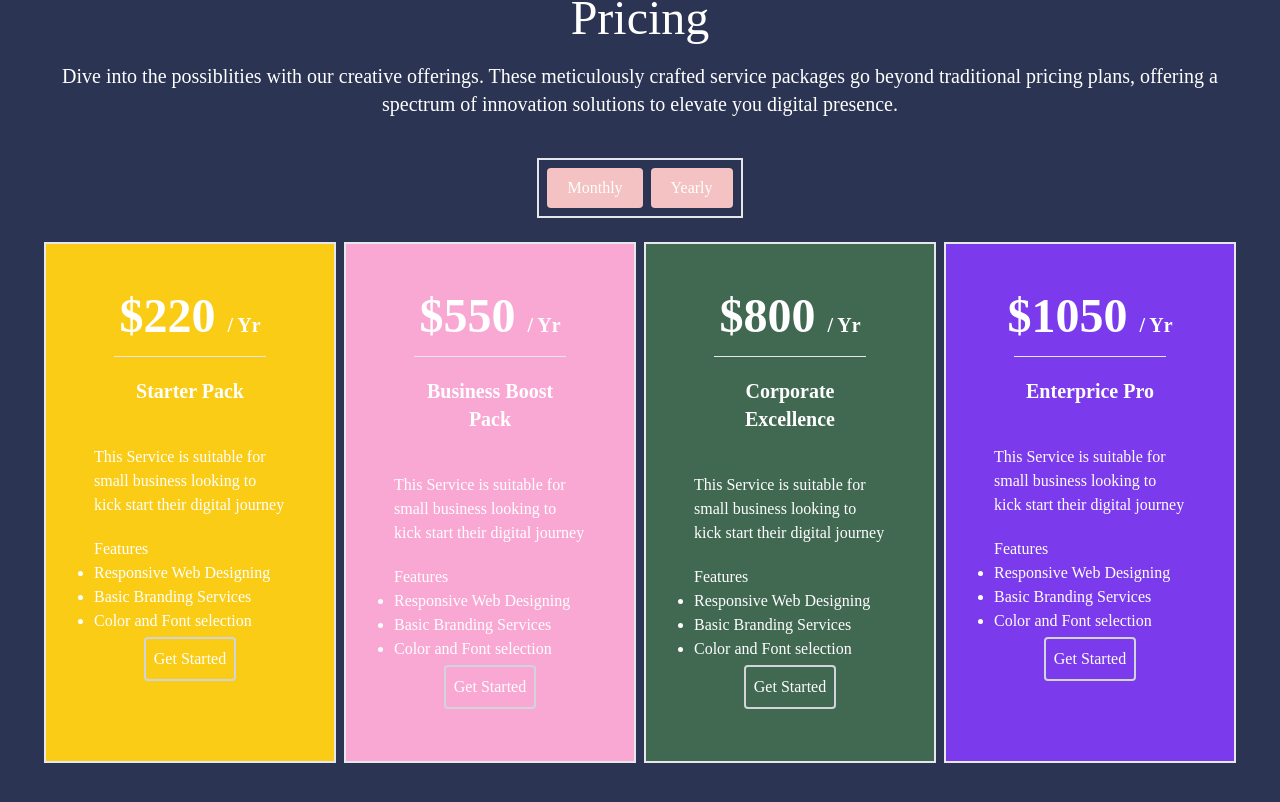
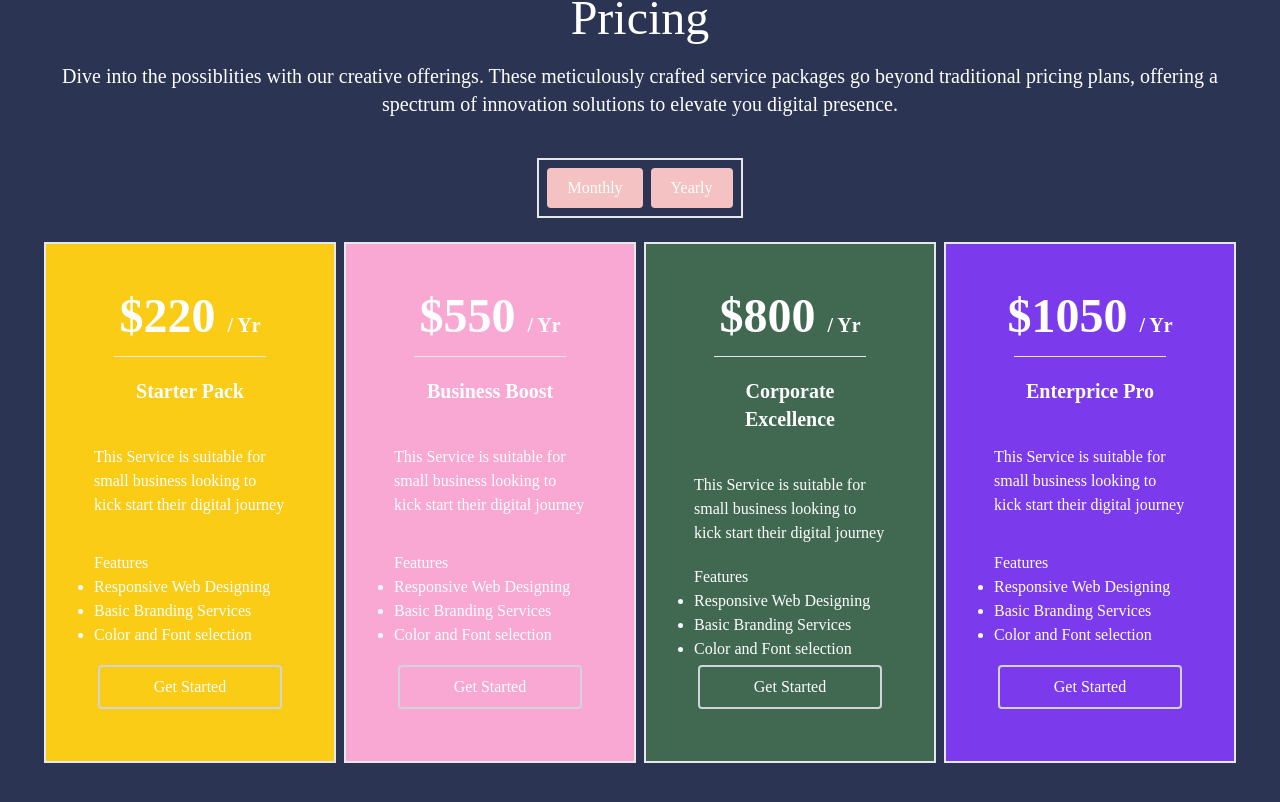
Before and after one commit to gkhayer/sample1, a React (Vite) app: page /yearly in a window 1280 px wide. Shown: the part 1087-1889 px from the top of the page. Built offline with nearby package versions, Linux system fonts and the light colour scheme.

Commit message:
fix  packages style

```diff
--- a/src/pages/HomeComponents/MonthlyPackage.tsx
+++ b/src/pages/HomeComponents/MonthlyPackage.tsx
@@ -15,7 +15,7 @@ const packages = [
   },
   {
     price: "$50",
-    packTitle: "Business Boost Pack",
+    packTitle: "Business Boost",
     desc: "This Service is suitable for small business looking to kick start their digital journey",
     features: {
       feature1: "Responsive Web Designing",
--- a/src/pages/HomeComponents/PackageCards.tsx
+++ b/src/pages/HomeComponents/PackageCards.tsx
@@ -14,16 +14,21 @@ const PackageCards = ({
   const location = useLocation();
 
   return (
-    <div className={`basic-full border-2 p-12 m-1 ${bgColor}`}>
+    <div className={` flex flex-col justify-between basic-full border-2 p-12 m-1 ${bgColor}`}>
+      <div>
         <h2 className={heading}>
-          {price} <span className="text-xl">/ {location.pathname.includes('monthly') ? 'Month' : 'Yr'}</span>
+          {price}{" "}
+          <span className="text-xl">
+            / {location.pathname.includes("monthly") ? "Month" : "Yr"}
+          </span>
         </h2>
         <span>
           <hr className="h-px mx-5 bg-gray-200 border-0 dark:bg-gray-700"></hr>
         </span>
-
         <h3 className="font-bold text-xl p-5">{packTitle}</h3>
         <p className="text-left">{desc}</p>
+      </div>
+
       <div className="text-left">
         <h1>Features</h1>
         <ul className="list-disc">
--- a/src/pages/HomeComponents/YearlyPack.tsx
+++ b/src/pages/HomeComponents/YearlyPack.tsx
@@ -15,7 +15,7 @@ const packages = [
   },
   {
     price: "$550",
-    packTitle: "Business Boost Pack",
+    packTitle: "Business Boost",
     desc: "This Service is suitable for small business looking to kick start their digital journey",
     features: {
       feature1: "Responsive Web Designing",
```
Lines whose indentation alone changed are shown as unchanged.
